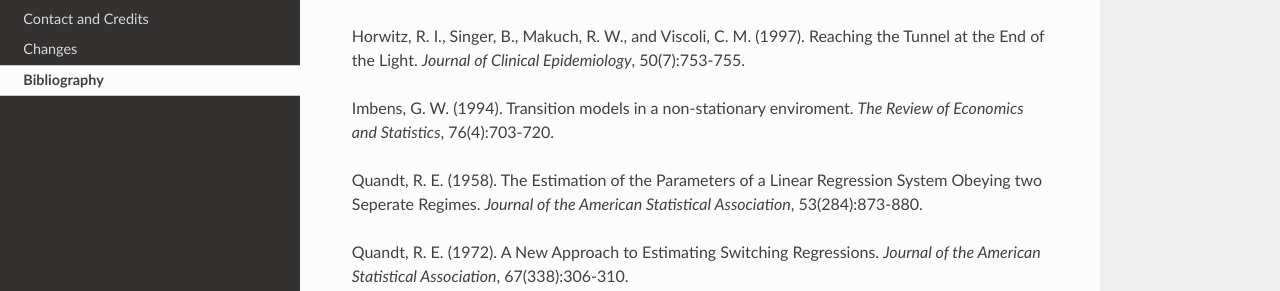
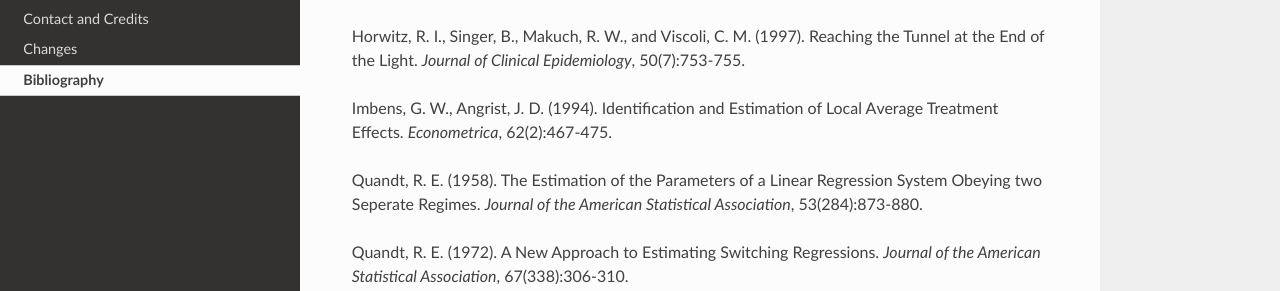
Before and after one commit to OpenSourceEconomics/grmpy, a Sphinx documentation site: the page built from docs/bibliography.rst, in a window 1280 px wide and 900 px high, scrolled down 1201 px. Shown: the part 278-569 px from the top of the window. Built offline with Sphinx 7.4.7 and the Read the Docs theme 2.0.0, drawn with Linux system fonts in a browser that asks for light colours.

Commit message:
Fixed the last reference in economics.rst

```diff
--- a/docs/bibliography.rst
+++ b/docs/bibliography.rst
@@ -33,7 +33,7 @@
 
 Horwitz, R. I., Singer, B., Makuch, R. W., and Viscoli, C. M. (1997). Reaching the Tunnel at the End of the Light. *Journal of Clinical Epidemiology*, 50(7):753-755.
 
-Imbens, G. W. (1994). Transition models in a non-stationary enviroment. *The Review of Economics and Statistics*, 76(4):703-720.
+Imbens, G. W., Angrist, J. D. (1994). Identification and Estimation of Local Average Treatment Effects. *Econometrica*, 62(2):467-475.
 
 Quandt, R. E. (1958). The Estimation of the Parameters of a Linear Regression System Obeying two Seperate Regimes. *Journal of the American Statistical Association*, 53(284):873-880.
 
--- a/docs/economics.rst
+++ b/docs/economics.rst
@@ -88,7 +88,7 @@
 Local Average Treatment Effect
 ------------------------------
 
-The Local Average Treatment Effect (LATE) was introduced by Imbens (1994). They show that instrumental variable estimator identify LATE, which measures the mean gross return to treatment for individuals induced into treatment by a change in an instrument.
+The Local Average Treatment Effect (LATE) was introduced by Imbens and Angrist (1994). They show that instrumental variable estimator identify LATE, which measures the mean gross return to treatment for individuals induced into treatment by a change in an instrument.
 
 Unfortunately, the people induced to go into state 1 :math:`(D=1)` by a change in any particular instrument need not to be the same as the people induced to to go to state 1 by policy changes other than those corresponding exactly to the variation in the instrument. A desired policy effect may bot be directly correspond to the variation in the IV. Moreover, if there is a vector of instruments that generates choice and the components of the vector are intercorrelated, IV estimates using the components of :math:`Z` as the instruments, one at a time, do not, in general, identify the policy effect corresponding to varying that instruments, keeping all other instruments fixed, the ceteris paribus effect of the change in the instrument. Heckman develops this argument in detail (2010d).
 
```
